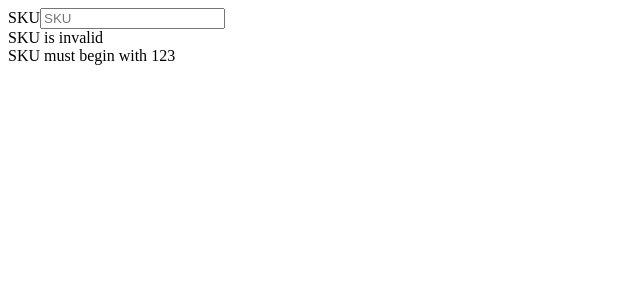
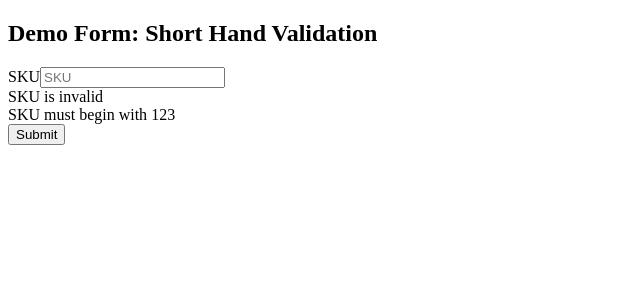
Before and after one commit to Madden20202-zz/angular-forms, an Angular app: page / in a window 1280 px wide. Shown: the top 300 px of the page, without its empty margins (0-640 px from the left). Built offline with nearby package versions, Linux system fonts and the light colour scheme.

Commit message:
added functional changes that allow this to be finished

```diff
--- a/src/app/demo-form-with-short-hand-validation/demo-form-with-short-hand-validation.component.html
+++ b/src/app/demo-form-with-short-hand-validation/demo-form-with-short-hand-validation.component.html
@@ -1,3 +1,10 @@
+<div class='ui raised segment'>
+    <h2 class='ui header'>Demo Form: Short Hand Validation</h2>
+    <form [formGroup]='myForm'
+          (ngSubmit)='onSubmit(myForm.value)'
+          class='ui form'
+          [class.error]='!myForm.valid && myForm.touched'>
+
     <label for="skuInput">SKU</label>
     <input type="text"
             id=skuInput
@@ -6,3 +13,7 @@
     <div *ngIf="!myForm.controls['sku'].valid" class="ui error message">SKU is invalid</div>
     <div *ngIf="myForm.controls['sku'].hasError('required')" class="ui error message">
         SKU must begin with <span>123</span></div>
+    <button type='submit' class='ui button'>Submit</button>
+
+    </form>
+</div>
```
Lines whose indentation alone changed are shown as unchanged.
